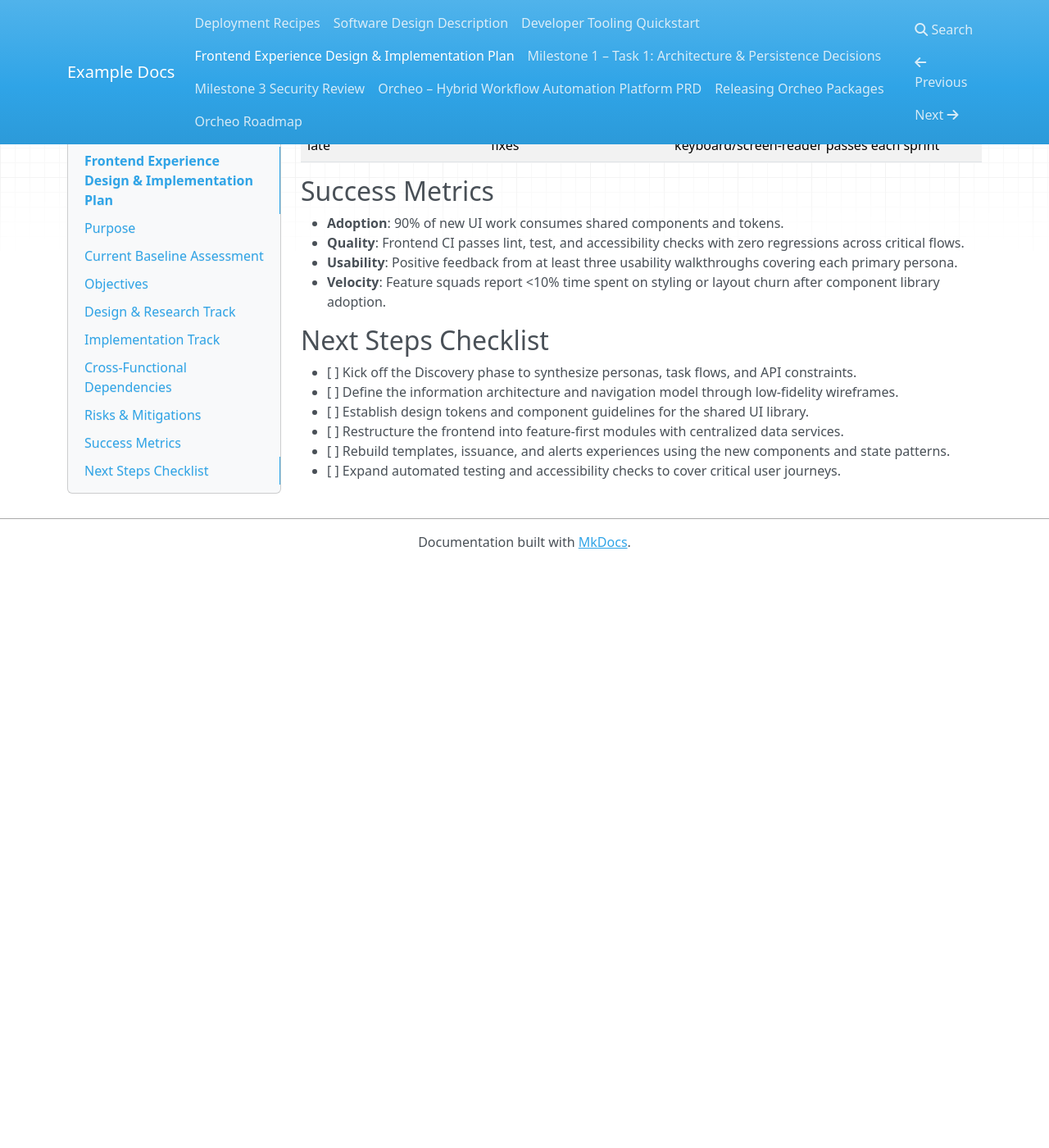
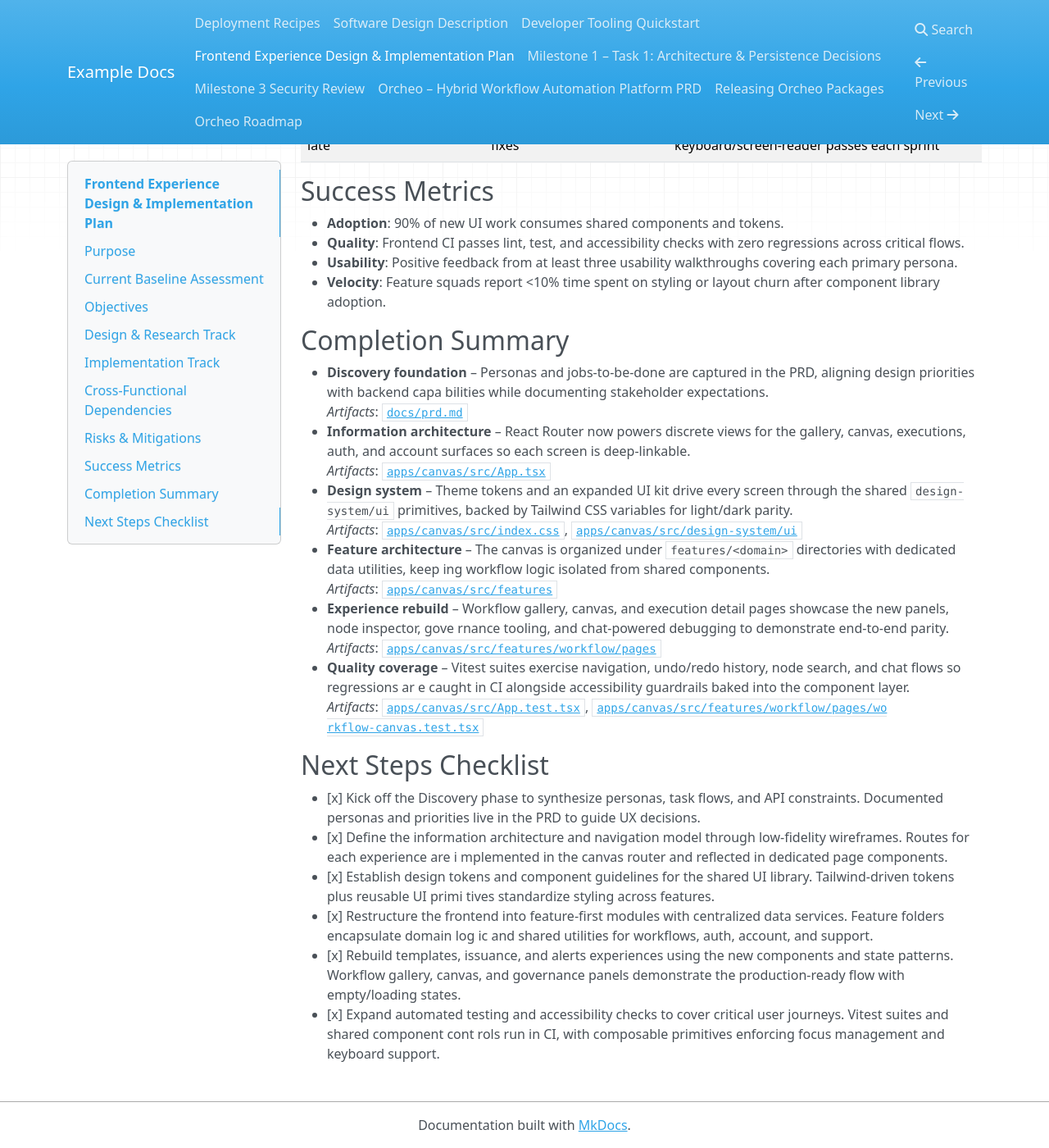
Before and after one commit to ShaojieJiang/orcheo, an MkDocs documentation site: the page built from docs/frontend_plan.md, in a window 1280 px wide and 1400 px high, scrolled down 2487 px. Shown: the whole window at 82% size. Built offline with MkDocs 1.6.1, drawn with Linux system fonts in a browser that asks for light colours; nearby versions of some CDN libraries; before the commit the page ends 3176 px from its top, so only the background shows below that.

Commit message:
Complete frontend experience plan roadmap task

```diff
--- a/docs/frontend_plan.md
+++ b/docs/frontend_plan.md
@@ -51,10 +51,38 @@ This document captures the actionable plan for evolving the Orcheo canvas from i
 - **Usability**: Positive feedback from at least three usability walkthroughs covering each primary persona.
 - **Velocity**: Feature squads report <10% time spent on styling or layout churn after component library adoption.
 
+## Completion Summary
+- **Discovery foundation** – Personas and jobs-to-be-done are captured in the PRD, aligning design priorities with backend capa
+bilities while documenting stakeholder expectations.
+  _Artifacts_: [`docs/prd.md`](./prd.md)
+- **Information architecture** – React Router now powers discrete views for the gallery, canvas, executions, auth, and account
+surfaces so each screen is deep-linkable.
+  _Artifacts_: [`apps/canvas/src/App.tsx`](../apps/canvas/src/App.tsx)
+- **Design system** – Theme tokens and an expanded UI kit drive every screen through the shared `design-system/ui` primitives,
+backed by Tailwind CSS variables for light/dark parity.
+  _Artifacts_: [`apps/canvas/src/index.css`](../apps/canvas/src/index.css), [`apps/canvas/src/design-system/ui`](../apps/canvas
+/src/design-system/ui)
+- **Feature architecture** – The canvas is organized under `features/<domain>` directories with dedicated data utilities, keep
+ing workflow logic isolated from shared components.
+  _Artifacts_: [`apps/canvas/src/features`](../apps/canvas/src/features)
+- **Experience rebuild** – Workflow gallery, canvas, and execution detail pages showcase the new panels, node inspector, gove
+rnance tooling, and chat-powered debugging to demonstrate end-to-end parity.
+  _Artifacts_: [`apps/canvas/src/features/workflow/pages`](../apps/canvas/src/features/workflow/pages)
+- **Quality coverage** – Vitest suites exercise navigation, undo/redo history, node search, and chat flows so regressions ar
+e caught in CI alongside accessibility guardrails baked into the component layer.
+  _Artifacts_: [`apps/canvas/src/App.test.tsx`](../apps/canvas/src/App.test.tsx), [`apps/canvas/src/features/workflow/pages/wo
+rkflow-canvas.test.tsx`](../apps/canvas/src/features/workflow/pages/workflow-canvas.test.tsx)
+
 ## Next Steps Checklist
-- [ ] Kick off the Discovery phase to synthesize personas, task flows, and API constraints.
-- [ ] Define the information architecture and navigation model through low-fidelity wireframes.
-- [ ] Establish design tokens and component guidelines for the shared UI library.
-- [ ] Restructure the frontend into feature-first modules with centralized data services.
-- [ ] Rebuild templates, issuance, and alerts experiences using the new components and state patterns.
-- [ ] Expand automated testing and accessibility checks to cover critical user journeys.
+- [x] Kick off the Discovery phase to synthesize personas, task flows, and API constraints. Documented personas and priorities
+live in the PRD to guide UX decisions.
+- [x] Define the information architecture and navigation model through low-fidelity wireframes. Routes for each experience are i
+mplemented in the canvas router and reflected in dedicated page components.
+- [x] Establish design tokens and component guidelines for the shared UI library. Tailwind-driven tokens plus reusable UI primi
+tives standardize styling across features.
+- [x] Restructure the frontend into feature-first modules with centralized data services. Feature folders encapsulate domain log
+ic and shared utilities for workflows, auth, account, and support.
+- [x] Rebuild templates, issuance, and alerts experiences using the new components and state patterns. Workflow gallery, canvas,
+ and governance panels demonstrate the production-ready flow with empty/loading states.
+- [x] Expand automated testing and accessibility checks to cover critical user journeys. Vitest suites and shared component cont
+rols run in CI, with composable primitives enforcing focus management and keyboard support.
```
Also changed, not shown: docs/roadmap.md (+1 -1 lines).
